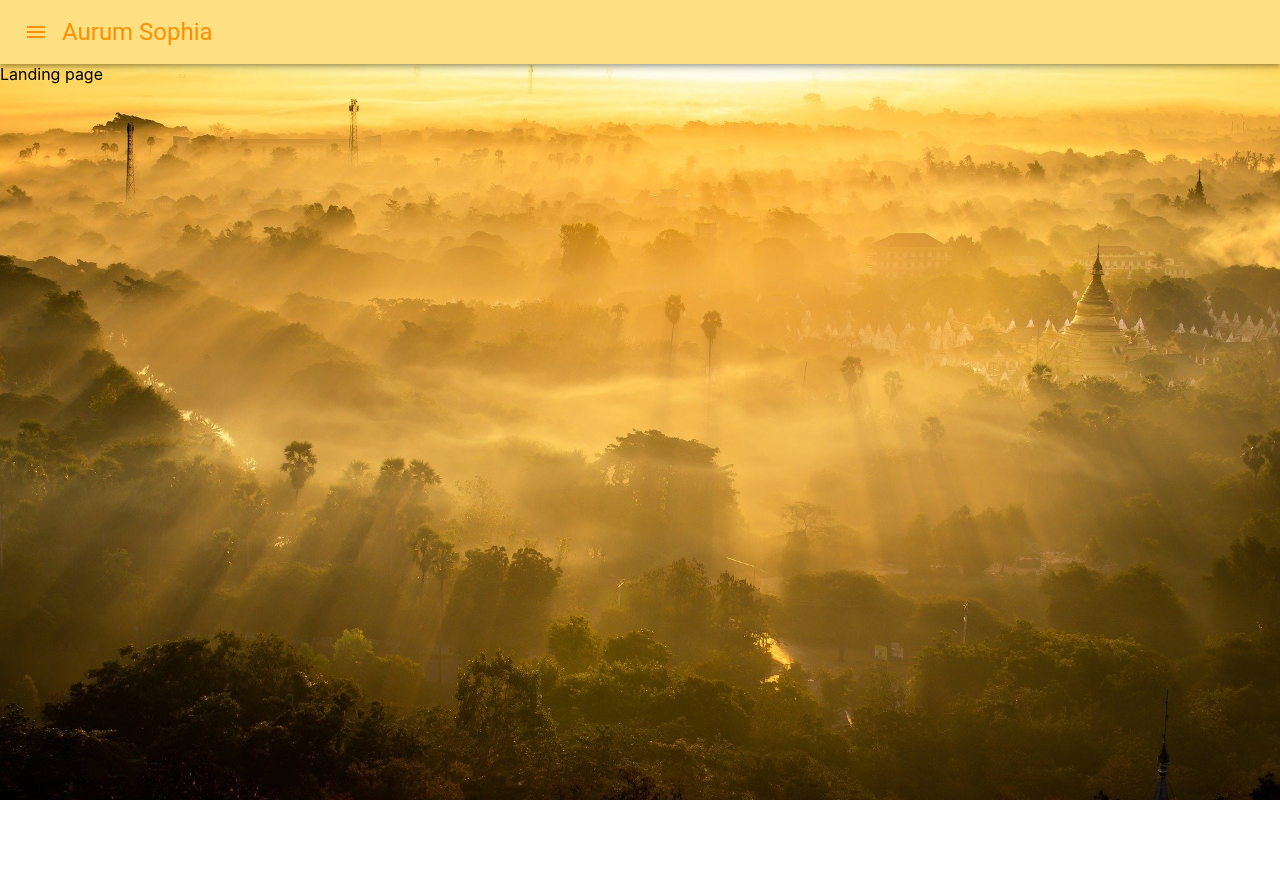
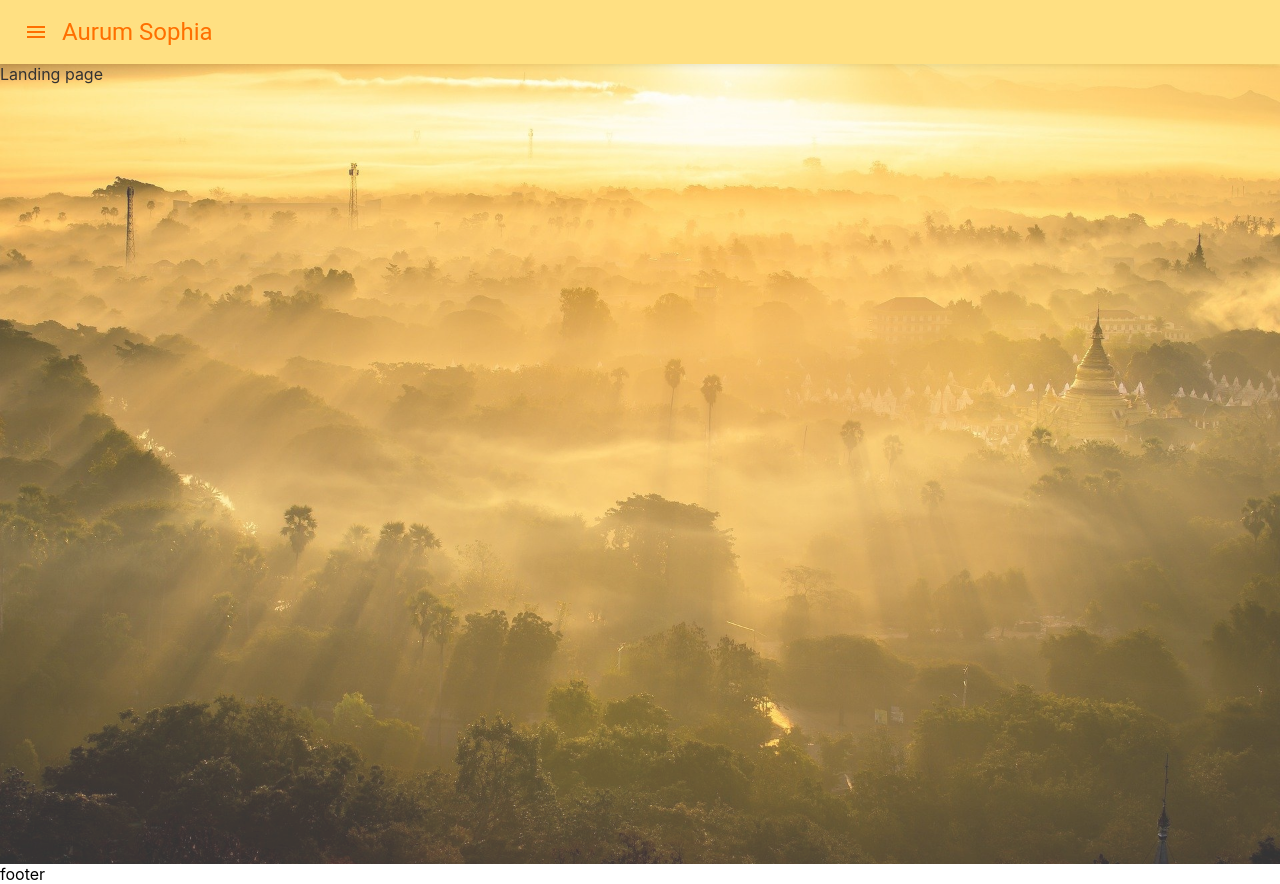
Before and after one commit to molitio/aurum-sophia, a React (Create React App) app in the folder aurum-sophia-frontend/: page / in a window 1280 px wide. Before the commit the page ends 800 px from the top, so only its background shows below. Built offline with nearby package versions, Linux system fonts and the light colour scheme.

Commit message:
feature toggle implemented

```diff
--- a/aurum-sophia-frontend/src/App.tsx
+++ b/aurum-sophia-frontend/src/App.tsx
@@ -1,33 +1,24 @@
-import React from 'react';
-import { BrowserRouter as Router, Route, Redirect, Switch } from 'react-router-dom';
+import React, { useEffect, useState } from 'react';
+import { Route, Redirect, Switch } from 'react-router-dom';
 import './styles/App.scss';
 import Footer from './components/Footer';
 import Navigation from './components/Navigation';
-import AboutPage from './components/pages/AboutPage';
 import LandingPage from './components/pages/LandingPage';
 import PageNotFound from './components/pages/PageNotFound';
-import background from './images/background.jpg';
-import { createStyles, makeStyles, Theme, ThemeProvider } from '@material-ui/core';
+import { createStyles, makeStyles, ThemeProvider } from '@material-ui/core';
 import siteThemeCollection from './styles/siteThemeCollection';
-import ActualsPage from './components/pages/ActualsPage';
-import EventsPage from './components/pages/EventsPage';
-import DonationPage from './components/pages/DonationPage';
-import ContactPage from './components/pages/ContactPage';
 import getSiteFeatures from './services/featureToggle';
+import SiteFeature from './common/SiteFeature';
 
-const themeCollection = siteThemeCollection();
+const themeCollection = siteThemeCollection;
 
 function App(): JSX.Element {
-    const useStyles = makeStyles((theme: Theme) =>
+    const useStyles = makeStyles(() =>
         createStyles({
             root: {
                 flexGrow: 1,
             },
             appContainer: {
-                backgroundImage: `url(${background})`,
-                backgroundPosition: 'center',
-                backgroundRepeat: 'no-repeat',
-                backgroundSize: 'cover',
                 display: 'flex',
                 flexDirection: 'column',
                 minHeight: '100vh',
@@ -38,39 +29,29 @@ function App(): JSX.Element {
 
     const pageStyle = useStyles();
 
-    const siteFeatures = getSiteFeatures();
+    const [siteFeatures, setSiteFeatures] = useState<SiteFeature[]>([]);
+
+    useEffect(() => {
+        setSiteFeatures(getSiteFeatures);
+    }, []);
 
     return (
         <>
             <ThemeProvider theme={themeCollection.defaultSiteTheme}>
                 <div className={pageStyle.appContainer}>
-                    <Router>
                     <div className="app-content">
+                        <Navigation />
                         <Switch>
-                                {siteFeatures.map((feature) => (
-                                    <div key={feature.id}>
-                                        {feature.isEnabled && (
-                                            <Route exact path={feature.path}>
-                                                {feature.component}
-                                            </Route>
-                                        )}
-                                    </div>
-                                ))}
-                                <Route exact path="/about">
-                                    <AboutPage />
-                                </Route>
-                                <Route exact path="/events">
-                                    <EventsPage />
-                                </Route>
-                                <Route exact path="/donation">
-                                    <DonationPage />
-                                </Route>
-                                <Route exact path="/contact">
-                                    <ContactPage />
-                                </Route>
                             <Route exact path="/">
                                 <LandingPage />
                             </Route>
+                            {siteFeatures
+                                .filter(({ isEnabled }) => isEnabled)
+                                .map((feature) => (
+                                    <Route key={feature.id} path={feature.path}>
+                                        {feature.component}
+                                    </Route>
+                                ))}
                             <Route path="/404">
                                 <PageNotFound />
                             </Route>
@@ -78,7 +59,6 @@ function App(): JSX.Element {
                         </Switch>
                     </div>
                     <Footer />
-                    </Router>
                 </div>
             </ThemeProvider>
         </>
--- a/aurum-sophia-frontend/src/common/SiteFeature.ts
+++ b/aurum-sophia-frontend/src/common/SiteFeature.ts
@@ -1,4 +1,4 @@
-export default class SiteFeature {
+class SiteFeature {
     id: string;
     name: string;
     displayName: string;
@@ -22,3 +22,5 @@ export default class SiteFeature {
         this.isNavOption = isNavOpion;
     }
 }
+
+export default SiteFeature;
--- /dev/null
+++ b/aurum-sophia-frontend/src/common/SiteThemeCollection.ts
@@ -0,0 +1,13 @@
+import { Theme } from '@material-ui/core';
+
+class SiteThemeCollection {
+    defaultSiteTheme: Theme;
+    alternativeSiteTheme: Theme;
+
+    constructor(defaultSiteTheme: Theme, alternativeSiteTheme: Theme) {
+        this.defaultSiteTheme = defaultSiteTheme;
+        this.alternativeSiteTheme = alternativeSiteTheme;
+    }
+}
+
+export default SiteThemeCollection;
--- a/aurum-sophia-frontend/src/components/Navigation.tsx
+++ b/aurum-sophia-frontend/src/components/Navigation.tsx
@@ -1,5 +1,5 @@
 import React, { useEffect, useState } from 'react';
-import { Link as RouterLink, LinkProps as RouterLinkProps } from 'react-router-dom';
+import { Link as RouterLink } from 'react-router-dom';
 import { createStyles, makeStyles, Theme } from '@material-ui/core/styles';
 import AppBar from '@material-ui/core/AppBar';
 import Toolbar from '@material-ui/core/Toolbar';
--- a/aurum-sophia-frontend/src/components/pages/ActualsPage.tsx
+++ b/aurum-sophia-frontend/src/components/pages/ActualsPage.tsx
@@ -1,10 +1,8 @@
 import React from 'react';
-import Navigation from '../Navigation';
 
 function ActualsPage(): JSX.Element {
     return (
         <>
-            <Navigation />
             <div>actuals page</div>
         </>
     );
--- a/aurum-sophia-frontend/src/components/pages/LandingPage.tsx
+++ b/aurum-sophia-frontend/src/components/pages/LandingPage.tsx
@@ -1,11 +1,34 @@
 import React from 'react';
-import Navigation from '../Navigation';
+import { createStyles, makeStyles } from '@material-ui/core/styles';
+import background from '../../images/background.jpg';
 
 function LandingPage(): JSX.Element {
+    const useStyles = makeStyles(() =>
+        createStyles({
+            root: {
+                flexGrow: 1,
+            },
+            pageBackground: {
+                backgroundImage: `url(${background})`,
+                backgroundPosition: 'center',
+                backgroundRepeat: 'no-repeat',
+                backgroundSize: 'cover',
+                minHeight: '100vh',
+                opacity: 0.8,
+            },
+            pageContent: {
+                opacity: 1,
+            },
+        }),
+    );
+
+    const pageStyle = useStyles();
+
     return (
         <>
-            <Navigation />
-            <div>Landing page</div>
+            <div className={pageStyle.pageBackground}>
+                <div className={pageStyle.pageContent}>Landing page</div>
+            </div>
         </>
     );
 }
--- a/aurum-sophia-frontend/src/index.tsx
+++ b/aurum-sophia-frontend/src/index.tsx
@@ -3,10 +3,13 @@ import ReactDOM from 'react-dom';
 import './styles/index.scss';
 import App from './App';
 import reportWebVitals from './reportWebVitals';
+import { BrowserRouter as Router } from 'react-router-dom';
 
 ReactDOM.render(
     <React.StrictMode>
-        <App />
+        <Router>
+            <App />
+        </Router>
     </React.StrictMode>,
     document.getElementById('root'),
 );
--- a/aurum-sophia-frontend/src/services/featureToggle.ts
+++ b/aurum-sophia-frontend/src/services/featureToggle.ts
@@ -4,7 +4,6 @@ import ActualsPage from '../components/pages/ActualsPage';
 import ContactPage from '../components/pages/ContactPage';
 import DonationPage from '../components/pages/DonationPage';
 import EventsPage from '../components/pages/EventsPage';
-import LandingPage from '../components/pages/LandingPage';
 import PageNotFound from '../components/pages/PageNotFound';
 
 const getSiteFeatures = (): SiteFeature[] => {
@@ -14,22 +13,6 @@ const getSiteFeatures = (): SiteFeature[] => {
     /*     icon repository: https://fonts.google.com/icons?selected=Material+Icons */
 
     siteEmabledFeatures.push(
-        new SiteFeature('null0', LandingPage, {
-            name: 'landing',
-            displayName: '',
-            path: '/',
-            icon: 'site_logo',
-            isEnabled: true,
-            isNavOpion: false,
-        }),
-        new SiteFeature('null404', PageNotFound, {
-            name: 'landing',
-            displayName: 'Az oldal nem található',
-            path: '/404',
-            icon: 'page_not_found',
-            isEnabled: true,
-            isNavOpion: false,
-        }),
         new SiteFeature('null1', ActualsPage, {
             name: 'actual',
             displayName: 'Aktuális',
--- a/aurum-sophia-frontend/src/styles/siteThemeCollection.ts
+++ b/aurum-sophia-frontend/src/styles/siteThemeCollection.ts
@@ -1,15 +1,15 @@
 import { createMuiTheme } from '@material-ui/core';
-import { amber, orange, red, yellow } from '@material-ui/core/colors';
+import { amber, red, yellow } from '@material-ui/core/colors';
+import SiteThemeCollection from '../common/SiteThemeCollection';
 
-const siteThemeCollection = () => {
-    return {
-        defaultSiteTheme: createMuiTheme({
+const siteThemeCollection: SiteThemeCollection = new SiteThemeCollection(
+    createMuiTheme({
         palette: {
             primary: {
                 main: amber[200],
             },
             secondary: {
-                    main: amber[800],
+                main: amber[900],
             },
             error: {
                 main: red[500],
@@ -20,14 +20,13 @@ const siteThemeCollection = () => {
             },
         },
     }),
-        alternativetSiteTheme: createMuiTheme({
+    createMuiTheme({
         palette: {
             primary: {
                 main: '#6699ff',
             },
         },
     }),
-    };
-};
+);
 
 export default siteThemeCollection;
```
Lines whose indentation alone changed are shown as unchanged.
